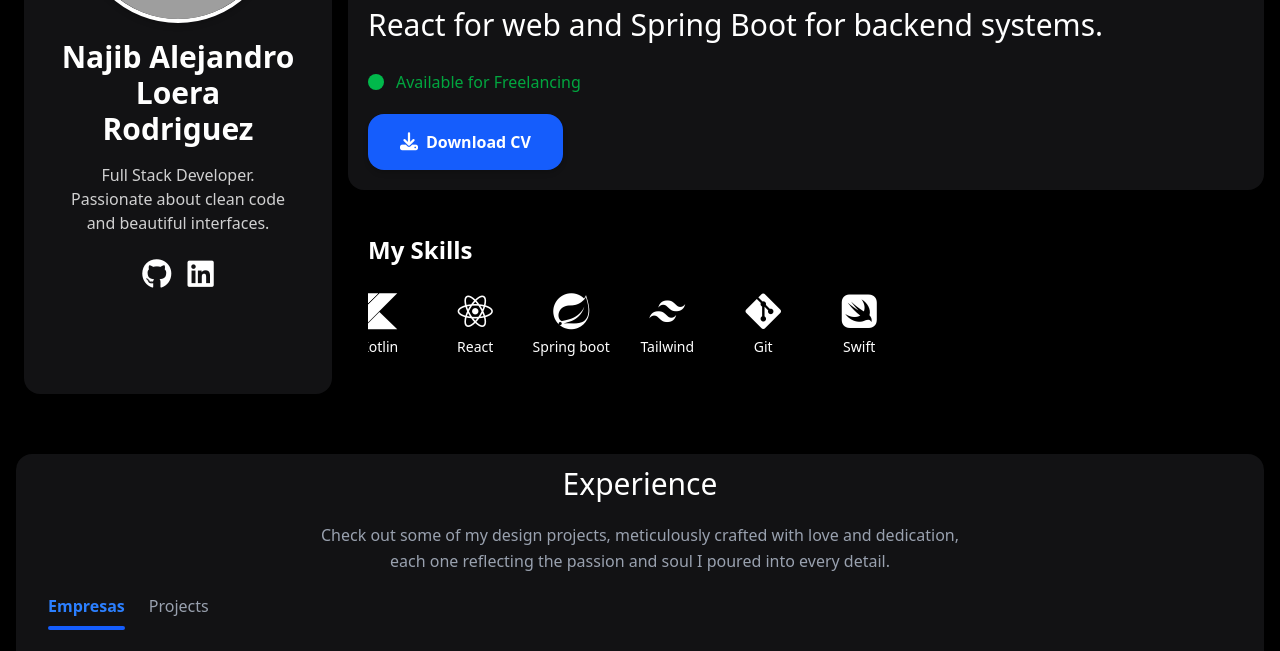
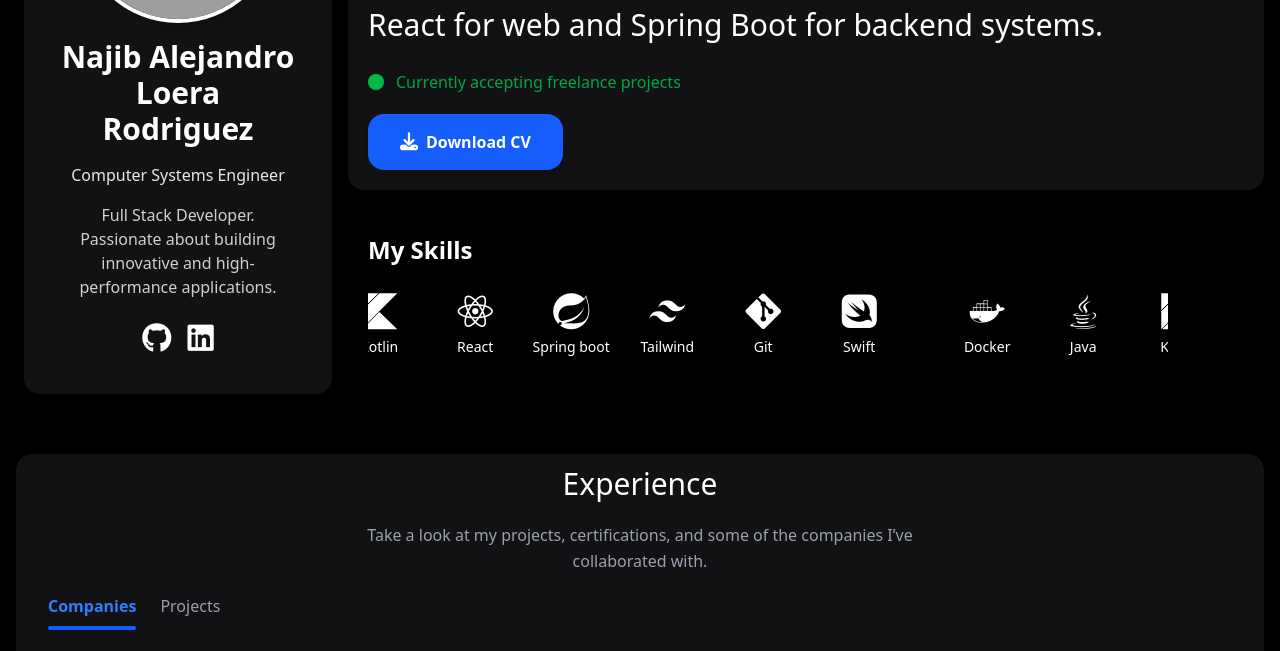
Before and after one commit to BlueAl98/react-profile, a React (Vite) app: page / in a window 1280 px wide. Shown: the part 301-952 px from the top of the page. Built offline with nearby package versions, Linux system fonts and the light colour scheme; grey boxes are pictures that could not be loaded.

Commit message:
cards dynamic with json eng-esp

```diff
--- a/src/App.jsx
+++ b/src/App.jsx
@@ -28,14 +28,14 @@ function App() {
         <CardProfile profile={lnDta.profile}/>
 
         <div className="flex flex-1 flex-col  m-1 space-y-5 max-w-full ">
-            <CardDescription/>
+            <CardDescription desc={lnDta.description} />
             <CardSkills/>
         </div>
 
         </div>
 
         <div className="p-4 ">
-           <CardExperince/>
+           <CardExperince exp={lnDta.experience}/>
         </div>
 
 
--- a/src/components/CardDescription.jsx
+++ b/src/components/CardDescription.jsx
@@ -1,21 +1,19 @@
 import React from "react";
 import ButttonComp from "./ButtonComp";
 
-function CardDescription() {
+function CardDescription({desc}) {
     return (
         <div className="bg-card h-fit w-full  rounded-2xl sm:ms-3 p-5 space-y-5">
-             <h2 className="text-gray-400">Hello There!</h2>
+             <h2 className="text-gray-400">{desc.greeting}</h2>
 
-             <h1 className="text-3xl leading-relaxed">I’m passionate about software development and building elegant, functional user experiences.
-             I have experience in iOS and Android with SwiftUI and Jetpack Compose, as well as React for web and Spring Boot for backend systems. </h1>
-
+             <h1 className="text-3xl leading-relaxed"> {desc.me}</h1>
 
              <div className="flex items-center gap-3">
               <span className="w-4 h-4 bg-green-500 rounded-full animate-pulse"></span>
-             <span className="text-medium text-green-600 font-medium">Available for Freelancing</span>
+             <span className="text-medium text-green-600 font-medium">{desc.status}</span>
              </div>
 
-              <ButttonComp icon= "fas fa-download" title={"Download CV"} event={() => console.log("here", "other")}/>
+              <ButttonComp icon= "fas fa-download" title={desc.btnText} event={() => console.log("here", "other")}/>
 
         </div>
 
--- a/src/components/CardExperience.jsx
+++ b/src/components/CardExperience.jsx
@@ -2,26 +2,32 @@ import React from "react";
 import ItemExperience from "./ItemExperience";
 import { useState, useEffect } from "react";
 import Modal from "../modals/Modal"
-import lgShitsu from '../assets/lgShitsu.png';
 import BarExperience from "./BarExperience";
 
-function CardExperince() {
+function CardExperince({exp}) {
 
     const [isModalOpen, setModalOpen] = useState(false);
-    const [selected, setSelected] = useState("Empresas");
-    const tabs = ["Empresas", "Projects"];
+    const tabs = exp.tabsTitle;
+    const [selected, setSelected] = useState(tabs[0]);
+
+         useEffect(() => {
+         setSelected(tabs[0]);
+        }, [tabs]);
 
 
     const renderContent = () => {
-        if (selected === "Empresas") {
+        if (selected === tabs[0]) {
           return (
             <div className="grid w-full grid-cols-1 md:grid-cols-3 gap-6">
-              <ItemExperience imageUrl={"https://www.informaticaelectoral.com/images/logo_informatica.png"} />
-              <ItemExperience imageUrl={"https://www.ie-soluciones.com/images/logo_iesoluciones.png"} />
-              <ItemExperience imageUrl={lgShitsu} />
+              {
+                exp.cardsExperience.companies.map( (com, index) => (
+                    <ItemExperience imageUrl={com.urlImage} />
+                ) )
+              }
+
             </div>
           );
-        } else if (selected === "Projects") {
+        } else if (selected === tabs[1]) {
           return (
             <div className="grid w-full grid-cols-1 md:grid-cols-3 gap-6">
               <ItemExperience imageUrl={"https://cdn-icons-png.flaticon.com/512/5968/5968672.png"} />
@@ -41,8 +47,7 @@ function CardExperince() {
             <h1 className="text-3xl">Experience</h1>
             <div className="max-w-2xl mx-auto px-4">
             <h2 className="text-md text-gray-400 text-center leading-relaxed">
-            Check out some of my design projects, meticulously crafted with love and dedication,
-            each one reflecting the passion and soul I poured into every detail.
+            {exp.info}
              </h2>
           </div>
        </div>
--- a/src/components/CardProfile.jsx
+++ b/src/components/CardProfile.jsx
@@ -23,6 +23,10 @@ function CardProfile({profile}) {
   {/* Name */}
   <h2 className="text-3xl font-semibold">{profile.name}</h2>
 
+  <p className="text-md text-tm opacity-90">
+    {profile.carrer}
+  </p>
+
   {/* Description */}
   <p className="text-md text-tm opacity-80">
     {profile.description}
--- a/src/components/CardSkills.jsx
+++ b/src/components/CardSkills.jsx
@@ -17,10 +17,11 @@ function CardSkills() {
     return (
 
 
-<div className="flex h-50 w-full  sm:w-150  flex-col rounded-2xl ms-3 p-5 overflow-hidden">
+ <div className="flex h-50 w-full  flex-col rounded-2xl ms-3 p-5 overflow-hidden">
 
 <h1 className="text-2xl leading-relaxed mb-4 font-semibold text-tm">My Skills</h1>
 
+       <div className="max-w-200">
         <Marquee gradient={false} speed={40} pauseOnHover={false} style={{ width: "100%" }}>
           {skills.map((skill, index) => (
            <div
@@ -32,7 +33,7 @@ function CardSkills() {
             </div>
           ))}
         </Marquee>
-
+        </div>
       </div>
 
 
--- a/src/components/ItemExperience.jsx
+++ b/src/components/ItemExperience.jsx
@@ -3,6 +3,7 @@ import React from "react";
 
 function ItemExperience({imageUrl}) {
 
+    console.log("image", imageUrl)
     const items = [
        " Desarrolle una aplicación para el registro de residencias universitarias, facilitando la conexión entre estudiantes y empresas"
         ,
--- a/src/components/TopBar.jsx
+++ b/src/components/TopBar.jsx
@@ -7,8 +7,7 @@ function TopBar({ tem, setTem, lan, setLan}) {
     return (
         <div className= "flex h-13  items-center justify-end me-10 mt-3">
 
-          <LanguageToggle lan={lan} setLan={setLan}/>
-
+         <LanguageToggle lan={lan} setLan={setLan}/>
 
          <h1 className="me-4">{tem === "dark" ? "Dark mode" : "Ligth mode" }</h1>
          <ThemeSwitch
--- a/src/data/data.json
+++ b/src/data/data.json
@@ -2,13 +2,105 @@
     "en": {
       "profile": {
         "name": "Najib Alejandro Loera Rodriguez",
-        "description": "Full Stack Developer. Passionate about clean code and beautiful interfaces."
+        "carrer": "Computer Systems Engineer",
+        "description": "Full Stack Developer. Passionate about building innovative and high-performance applications."
+
+    },
+       "description": {
+        "greeting" : "Hello There!",
+        "me": "I’m passionate about software development and building elegant, functional user experiences. I have experience in iOS and Android with SwiftUI and Jetpack Compose, as well as React for web and Spring Boot for backend systems.",
+        "status": "Currently accepting freelance projects",
+        "btnText": "Download CV"
+     },
+
+     "experience":{
+         "title": "Experience",
+         "info": "Take a look at my projects, certifications, and some of the companies I’ve collaborated with.",
+         "tabsTitle": ["Companies", "Projects"],
+         "cardsExperience":
+            {
+              "projects": [
+                {
+                    "urlImage": "",
+                    "info" : ""
+                },
+                {
+                    "urlImage": "",
+                    "info" : ""
+                },
+                {
+                    "urlImage": "",
+                    "info" : ""
+                }
+              ],
+              "companies":[
+                {
+                  "urlImage": "https://www.informaticaelectoral.com/images/logo_informatica.png",
+                  "info" : ""
+              },
+              {
+                  "urlImage": "https://www.ie-soluciones.com/images/logo_iesoluciones.png",
+                  "info" : ""
+              },
+              {
+                  "urlImage": "/lgShitsu.png",
+                  "info" : ""
+              }
+              ]
+            }
+
       }
+
+
     },
     "es": {
       "profile": {
         "name": "Najib Alejandro Loera Rodriguez",
-        "description": "Desarrollador Full Stack. Apasionado por el código limpio y las interfaces hermosas."
-      }
+        "carrer": "Ing. Sistemas Computacionales",
+        "description": "Desarrollador Full Stack. Apasionado por la creación de aplicaciones innovadoras y de alto rendimiento."
+      },
+      "description": {
+        "greeting" : "¡Hola!",
+        "me": "Me apasiona el desarrollo de software y la creación de experiencias de usuario elegantes y funcionales. Tengo experiencia en iOS y Android con SwiftUI y Jetpack Compose, así como con React para web y Spring Boot para sistemas backend.",
+        "status": "Disponible para proyectos freelance",
+        "btnText": "Descargar CV"
+    } ,
+     "experience":{
+        "title": "Experiencia",
+        "info": "Echa un vistazo a mis proyectos, certificados y algunas de las empresas con las que he colaborado.",
+        "tabsTitle": ["Empresas", "Proyectos"],
+        "cardsExperience":
+            {
+              "projects": [
+                {
+                    "urlImage": "",
+                    "info" : ""
+                },
+                {
+                    "urlImage": "",
+                    "info" : ""
+                },
+                {
+                    "urlImage": "",
+                    "info" : ""
+                }
+              ],
+              "companies":[
+                {
+                    "urlImage": "https://www.informaticaelectoral.com/images/logo_informatica.png",
+                    "info" : ""
+                },
+                {
+                    "urlImage": "https://www.ie-soluciones.com/images/logo_iesoluciones.png",
+                    "info" : ""
+                },
+                {
+                    "urlImage": "/lgShitsu.png",
+                    "info" : ""
+                }
+              ]
+            }
+     }
+
     }
   }
```
Also changed, not shown: public/lgShitsu.png (renamed from src/assets/lgShitsu.png), src/assets/logoShitsu.png (deleted).
